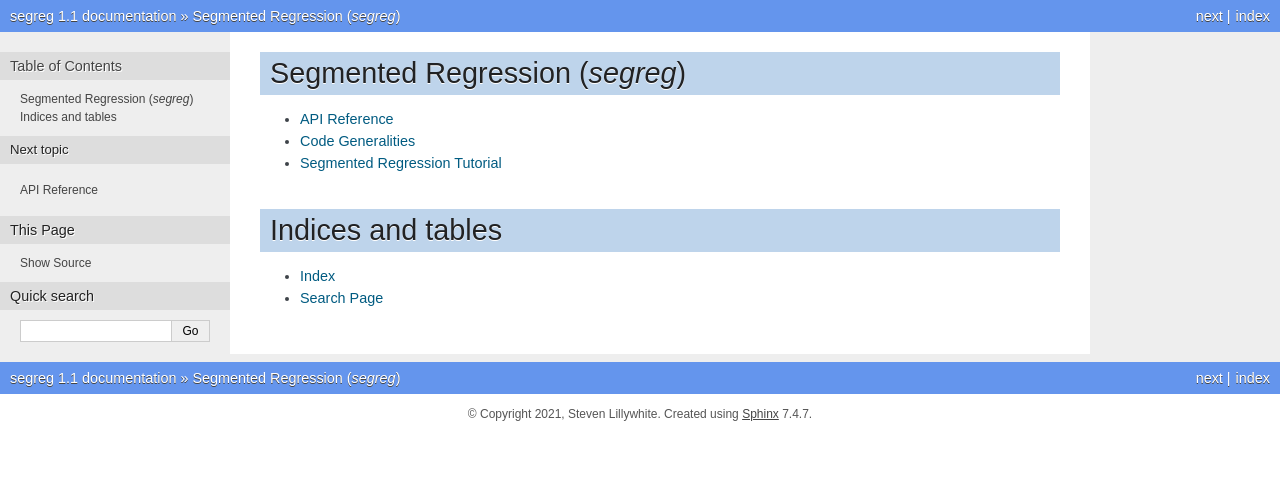
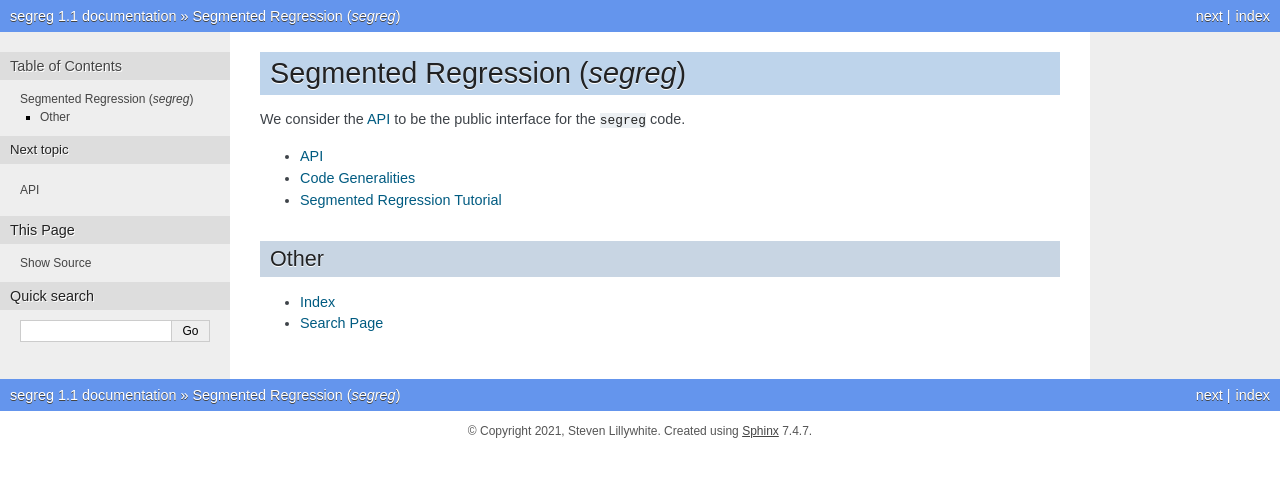
Before and after one commit to stevelill/segreg, a Sphinx documentation site: the page built from doc/source/index.rst, in a window 1280 px wide. Shown: the top 477 px of the page. Built offline with Sphinx 7.4.7, drawn with Linux system fonts in a browser that asks for light colours.

```diff
--- a/doc/source/index.rst
+++ b/doc/source/index.rst
@@ -1,5 +1,7 @@
 Segmented Regression (`segreg`)
 ===============================
+
+We consider the :doc:`api` to be the public interface for the ``segreg`` code.
 
 .. toctree::
    :maxdepth: 1
@@ -9,8 +11,8 @@ Segmented Regression (`segreg`)
    tutorial
 
 
-Indices and tables
-==================
+Other
+*****
 
 * :ref:`genindex`
 * :ref:`search`
```
Also changed, not shown: doc/source/api.rst (+4 -4 lines), 2 other files.
